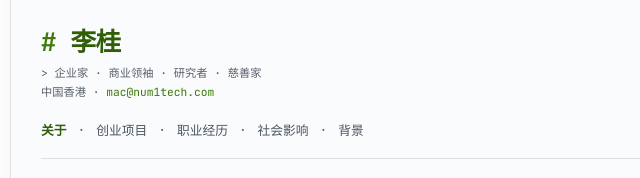
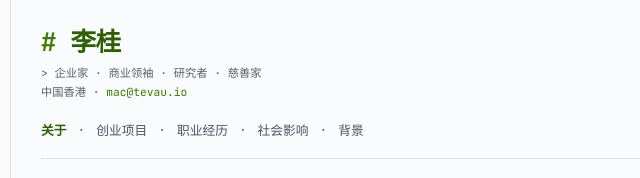
Before and after one commit to fjwkpfrntc-ui/Mac-Li, a plain HTML site: page index-zh.html in a window 1280 px wide. Shown: the part 105-283 px from the top of the page, 270-910 px from the left. Drawn offline with Linux system fonts and the light colour scheme.

Commit message:
Update index-zh.html

```diff
--- a/index-zh.html
+++ b/index-zh.html
@@ -198,7 +198,7 @@
             <h1 class="site-name">李桂</h1>
             <div class="address">
               <span>企业家 <span class="sep">·</span> 商业领袖 <span class="sep">·</span> 研究者 <span class="sep">·</span> 慈善家</span><br />
-              <span>中国香港 <span class="sep">·</span> <a href="mailto:mac@num1tech.com">mac@num1tech.com</a></span>
+              <span>中国香港 <span class="sep">·</span> <a href="mailto: mac@tevau.io"> mac@tevau.io</a></span>
             </div>
           </header>
 
@@ -356,7 +356,7 @@
 
         <footer class="app-footer">
           <span>© 2026 李桂.</span>
-          <span><a href="mailto:mac@num1tech.com">邮箱</a> <span class="nav-sep">·</span> 中国香港</span>
+          <span><a href="mailto: mac@tevau.io">邮箱</a> <span class="nav-sep">·</span> 中国香港</span>
         </footer>
       </div>
     </main>
```
